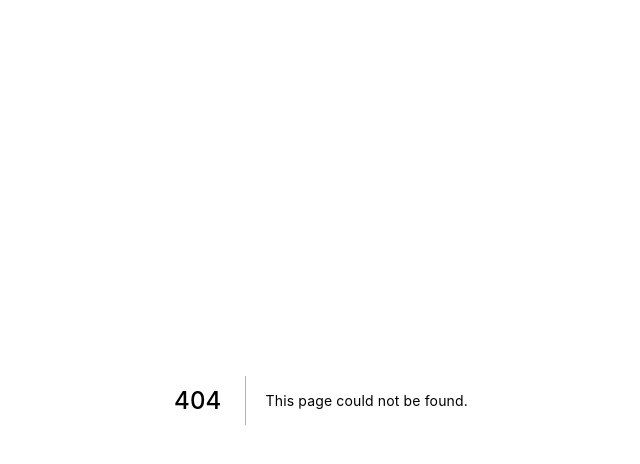
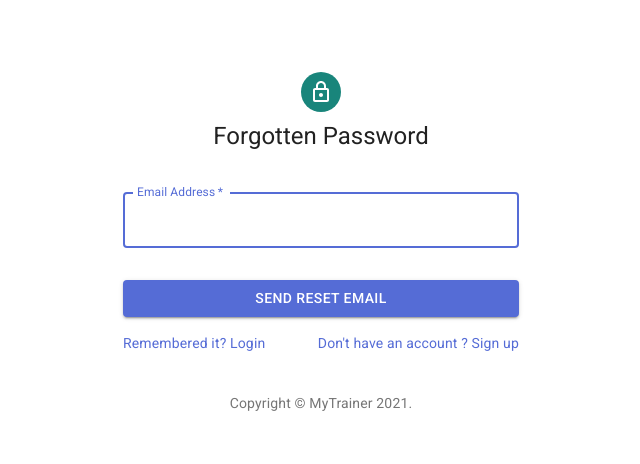
Before and after one commit to otaviojacobi/my-trainer, a Next.js app: page /forgot in a window 1280 px wide. Before the commit this address had no page. Shown: the top 464 px of the page, without its empty margins (319-959 px from the left). Built offline with nearby package versions, Linux system fonts and the light colour scheme; no server answers.

Commit message:
reset and forgotten pages

```diff
--- /dev/null
+++ b/pages/forgot/index.js
@@ -0,0 +1,135 @@
+import React from "react";
+import { useCallback, useEffect, useState } from "react";
+import { useRouter } from "next/router";
+
+import Avatar from "@material-ui/core/Avatar";
+import Button from "@material-ui/core/Button";
+import CssBaseline from "@material-ui/core/CssBaseline";
+import TextField from "@material-ui/core/TextField";
+import FormControlLabel from "@material-ui/core/FormControlLabel";
+import Checkbox from "@material-ui/core/Checkbox";
+import Alert from "@material-ui/lab/Alert";
+import Link from "@material-ui/core/Link";
+import Grid from "@material-ui/core/Grid";
+import Box from "@material-ui/core/Box";
+import CircularProgress from "@material-ui/core/CircularProgress";
+import LockOutlinedIcon from "@material-ui/icons/LockOutlined";
+import Container from "@material-ui/core/Container";
+import Typography from "@material-ui/core/Typography";
+
+import Copyright from "../../src/components/Copyright";
+import DividerWithText from "../../src/components/DividerWithText";
+import useStyles from "../../src/loginRegisterStyle";
+
+import { useSession, signIn } from "next-auth/client";
+
+export default function Forgot() {
+  const classes = useStyles();
+  const router = useRouter();
+
+  const [sendEmailFailed, setSendEmailFailed] = useState(false);
+  const [isSendingEmail, setIsSendingEmail] = useState(false);
+  const [emailSent, setEmailSent] = useState(false);
+  const [session, loading] = useSession();
+
+  const sendResetEmail = useCallback(async (event) => {
+    event.preventDefault();
+
+    setIsSendingEmail(true);
+
+    const email = event.target.email.value;
+
+    const res = await fetch(`${process.env.MY_TRAINER_BACKEND}/auth/forgot-password`, {
+      method: "POST",
+      headers: { "Content-Type": "application/json" },
+      body: JSON.stringify({ email }),
+    });
+
+    setIsSendingEmail(false);
+
+    if(res.ok) {
+        setSendEmailFailed(false);
+        setEmailSent(true);
+    } else {
+        setEmailSent(false);
+        setSendEmailFailed(true);
+    }
+
+  }, []);
+
+  useEffect(() => {
+    // Prefetch the dashboard page
+    router.prefetch("/login");
+  }, []);
+
+  if (session) {
+    router.push("/dashboard");
+  }
+
+  return (
+    <Container component="main" maxWidth="xs">
+      <CssBaseline />
+      <div className={classes.paper}>
+        {isSendingEmail ? (
+          <CircularProgress className={classes.avatar} color={"secondary"} />
+        ) : (
+          <Avatar className={classes.avatar}>
+            <LockOutlinedIcon />
+          </Avatar>
+        )}
+        <Typography component="h1" variant="h5">
+          Forgotten Password
+        </Typography>
+        <form className={classes.form} onSubmit={sendResetEmail}>
+          <TextField
+            variant="outlined"
+            margin="normal"
+            required
+            fullWidth
+            id="email"
+            label="Email Address"
+            name="email"
+            autoComplete="email"
+            type="email"
+            autoFocus
+          />
+          <Button
+            type="submit"
+            fullWidth
+            variant="contained"
+            color="primary"
+            className={classes.submit}
+          >
+            Send Reset Email
+          </Button>
+          {sendEmailFailed && <Alert severity="error" >Failed to send reset e-mail</Alert>}
+          {emailSent && <Alert severity="success" > An e-mail was sent with following instructions !</Alert>}
+          <Grid container>
+            <Grid item xs>
+              <Link
+                href="#"
+                onClick={() => router.push("/login")}
+                variant="body2"
+              >
+                Remembered it? Login
+              </Link>
+            </Grid>
+            <Grid item>
+              <Link
+                href="#"
+                onClick={() => router.push("/signup")}
+                variant="body2"
+              >
+                Don't have an account ? Sign up
+              </Link>
+            </Grid>
+          </Grid>
+        </form>
+      </div>
+
+      <Box mt={5}>
+        <Copyright />
+      </Box>
+    </Container>
+  );
+}
--- a/pages/login/index.js
+++ b/pages/login/index.js
@@ -117,7 +117,7 @@ export default function SignIn() {
           </Button>
           <Grid container>
             <Grid item xs>
-              <Link href="#" variant="body2">
+              <Link href="#" onClick={() => router.push('/forgot')} variant="body2">
                 Forgot password?
               </Link>
             </Grid>
```
Also changed, not shown: pages/reset/index.js (added, +122 -0 lines).
